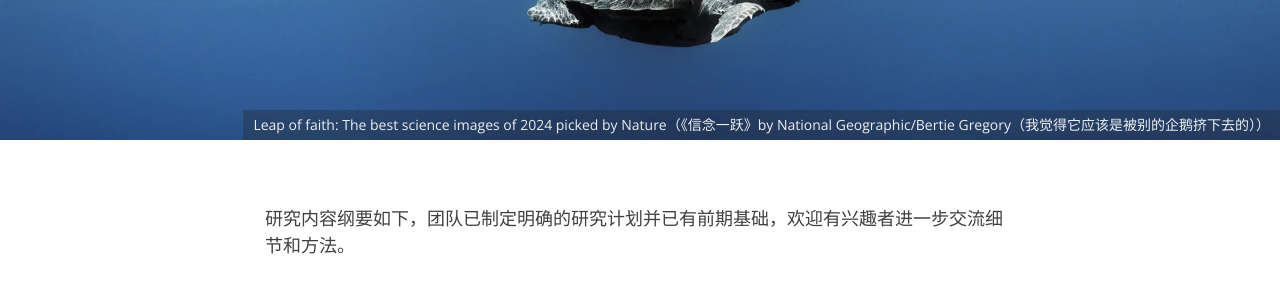
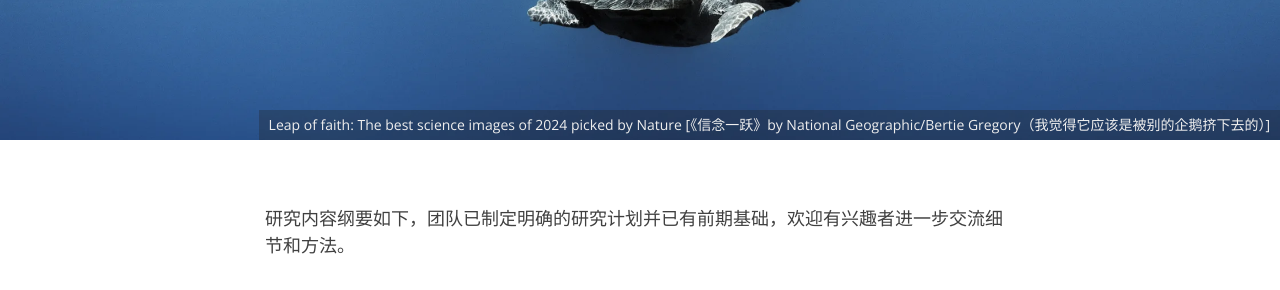
Before and after one commit to TheLiLab/thelilab.github.io, a Jekyll site: the page built from joinus.md, in a window 1280 px wide and 900 px high. Shown: the part 349-639 px from the top of the window. Built offline with Jekyll 4.4.1, drawn with Linux system fonts in a browser that asks for light colours; nearby versions of some CDN libraries.

Commit message:
Update joinus.md

```diff
--- a/joinus.md
+++ b/joinus.md
@@ -5,7 +5,7 @@ bigimg:
 
 - "/img/random_images/2024nature_ride.webp" : "Ride share: The best science images of 2024 picked by Nature (《奇妙搭档》by Enric Gener)"
 - "/img/random_images/2024nature_kidney.webp" : "Tiniest transplant: The best science images of 2024 picked by Nature (“胎儿到胎儿”小鼠肾脏移植by K. Morimoto et al.)"
-- "/img/random_images/2024nature_penguin.png" : "Leap of faith: The best science images of 2024 picked by Nature（《信念一跃》by National Geographic/Bertie Gregory（我觉得它应该是被别的企鹅挤下去的））"
+- "/img/random_images/2024nature_penguin.png" : "Leap of faith: The best science images of 2024 picked by Nature [《信念一跃》by National Geographic/Bertie Gregory（我觉得它应该是被别的企鹅挤下去的）]"
 
 ---
 
```
